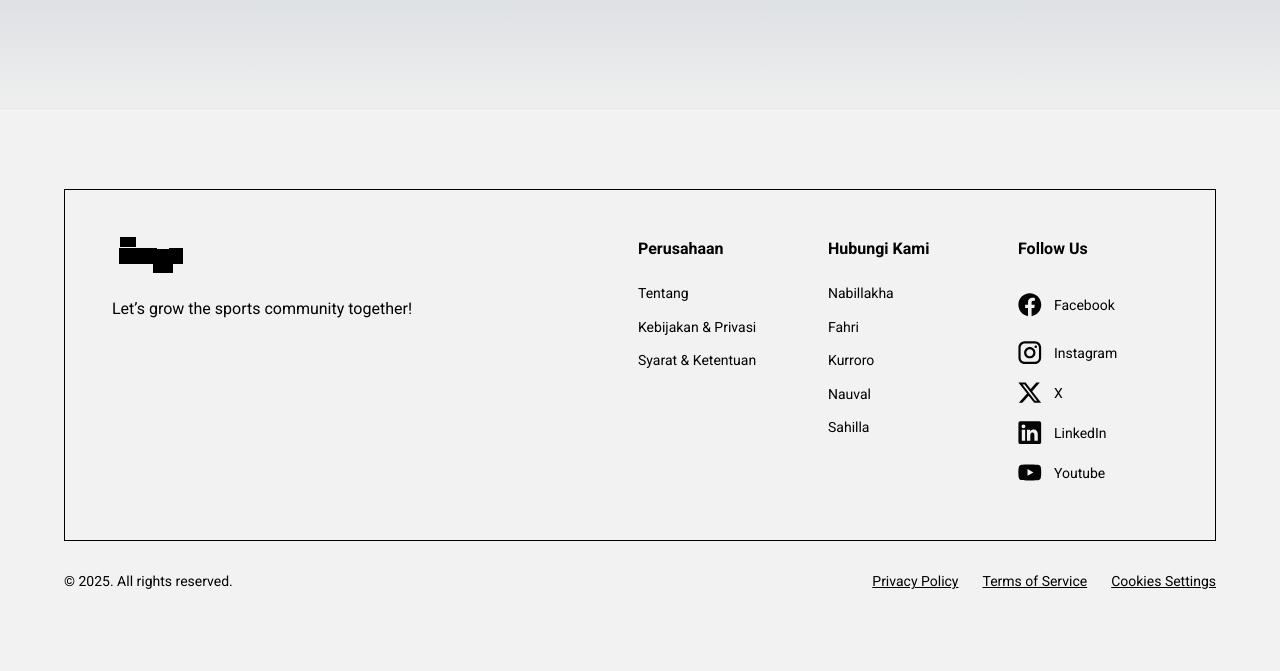
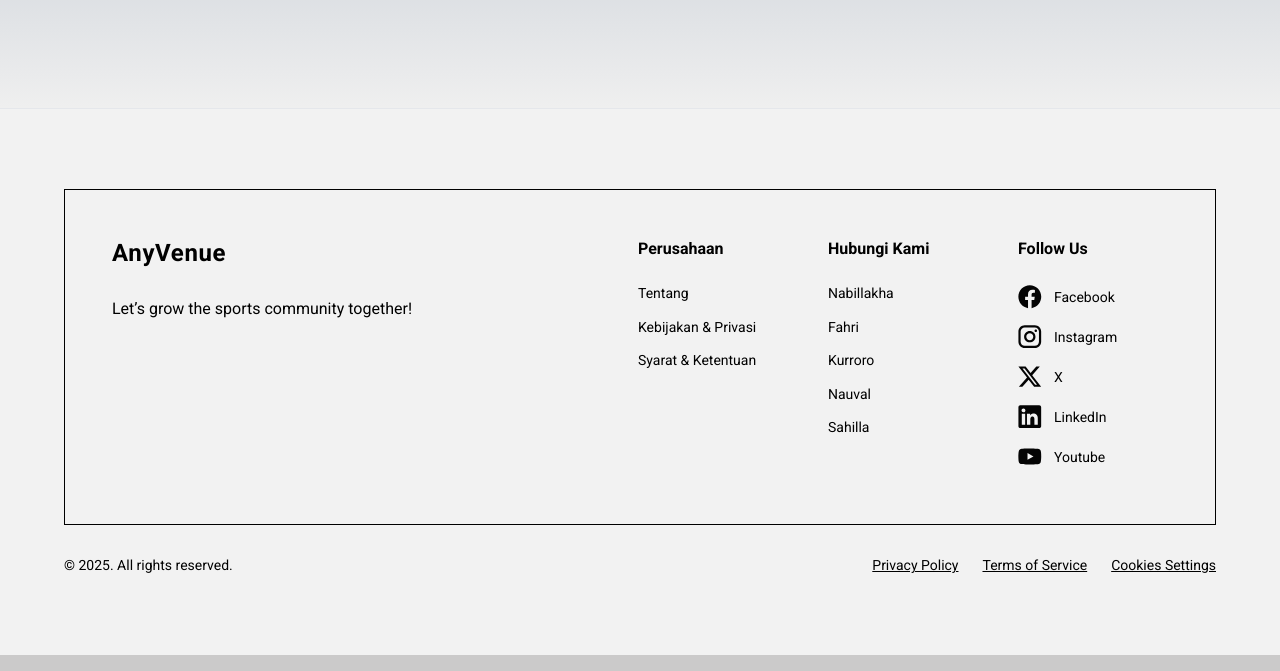
Before and after one commit to pbp-kelompok-b10/any-venue, a Django app: page / in a window 1280 px wide. Shown: the part 4925-5596 px from the top of the page. Run offline with Django 5.2, Linux system fonts and the light colour scheme; grey boxes labelled with a size stand in for pictures from a placeholder-image service; some libraries are stand-ins or nearby versions.

Commit message:
fix static files directory

```diff
--- a/any_venue/settings.py
+++ b/any_venue/settings.py
@@ -149,9 +149,9 @@ USE_TZ = True
 STATIC_URL = '/static/'
 
 # # Optional: where Django looks for extra static files during development
-# STATICFILES_DIRS = [
-#     BASE_DIR / "static",
-# ]
+STATICFILES_DIRS = [
+    BASE_DIR / "static",
+]
 
 # Default primary key field type
 # https://docs.djangoproject.com/en/5.2/ref/settings/#default-auto-field
--- a/templates/footer.html
+++ b/templates/footer.html
@@ -1,4 +1,4 @@
-
+{% load static %}
 <footer class="w-full bg-gray-50 border-t border-gray-200">
     <div data-breakpoint="Desktop" class="w-full px-16 py-20 bg-[#F2F2F2] inline-flex flex-col justify-start items-center gap-8 overflow-hidden">
         <div class="w-full max-w-[1280px] flex flex-col justify-start items-start gap-20">
@@ -7,13 +7,9 @@
 
                     <!-- Kiri: logo & teks -->
                     <div class="w-full lg:w-[500px] inline-flex flex-col justify-start items-start gap-6">
-                        <div data-alternate="False" class="w-20 h-9 relative overflow-hidden mx-auto lg:mx-0">
-                            <div class="w-16 h-9 left-[6.67px] top-0 absolute overflow-hidden">
-                                <div class="w-5 h-4 left-[50.82px] top-[10.87px] absolute bg-black"></div>
-                                <div class="w-5 h-6 left-[34.33px] top-[11.32px] absolute bg-black"></div>
-                                <div class="w-5 h-4 left-[18.55px] top-[10.87px] absolute bg-black"></div>
-                                <div class="w-5 h-4 left-0 top-[10.24px] absolute bg-black"></div>
-                                <div class="w-4 h-2.5 left-[1.15px] top-0 absolute bg-black"></div>
+                        <div class="w-full h-9 relative overflow-hidden mx-auto lg:mx-0">
+                            <div class="text-2xl font-bold text-black tracking-wide transition-colors duration-300">
+                                AnyVenue
                             </div>
                         </div>
                         <div class="self-stretch text-center lg:text-left text-black text-base font-normal font-['Roboto'] leading-normal">
@@ -51,25 +47,23 @@
                             <div class="text-black text-base font-semibold font-['Roboto'] leading-normal">Follow Us</div>
                             <div class="flex flex-col justify-start items-start">
                                 <div class="py-2 flex justify-start items-center gap-3">
-                                    <div class="py-2 flex justify-start items-center gap-3">
-                                        <img src="./static/image/icons/Facebook.svg" alt="Facebook" class="w-6 h-6">
-                                        <div class="text-black text-sm font-normal font-['Roboto'] leading-tight">Facebook</div>
-                                    </div>
+                                    <img src="{% static 'image/icons/Facebook.svg' %}" alt="Facebook" class="w-6 h-6">
+                                    <div class="text-black text-sm font-normal font-['Roboto'] leading-tight">Facebook</div>
                                 </div>
                                 <div class="py-2 flex justify-start items-center gap-3">
-                                    <img src="./static/image/icons/Instagram.svg" alt="Instagram" class="w-6 h-6">
+                                    <img src="{% static 'image/icons/Instagram.svg' %}"  alt="Instagram" class="w-6 h-6">
                                     <div class="text-black text-sm font-normal font-['Roboto'] leading-tight">Instagram</div>
                                 </div>
                                 <div class="py-2 flex justify-start items-center gap-3">
-                                    <img src="./static/image/icons/X.svg" alt="X" class="w-6 h-6">
+                                    <img src="{% static 'image/icons/X.svg' %}" alt="X" class="w-6 h-6">
                                     <div class="text-black text-sm font-normal font-['Roboto'] leading-tight">X</div>
                                 </div>
                                 <div class="py-2 flex justify-start items-center gap-3">
-                                    <img src="./static/image/icons/LinkedIn.svg" alt="Linkedin" class="w-6 h-6">
+                                    <img src="{% static 'image/icons/LinkedIn.svg' %}"  alt="Linkedin" class="w-6 h-6">
                                     <div class="text-black text-sm font-normal font-['Roboto'] leading-tight">LinkedIn</div>
                                 </div>
                                 <div class="py-2 flex justify-start items-center gap-3">
-                                    <img src="./static/image/icons/Youtube.svg" alt="Youtube" class="w-6 h-6">
+                                    <img src="{% static 'image/icons/Youtube.svg' %}"  alt="Youtube" class="w-6 h-6">
                                     <div class="text-black text-sm font-normal font-['Roboto'] leading-tight">Youtube</div>
                                 </div>
                             </div>
```
